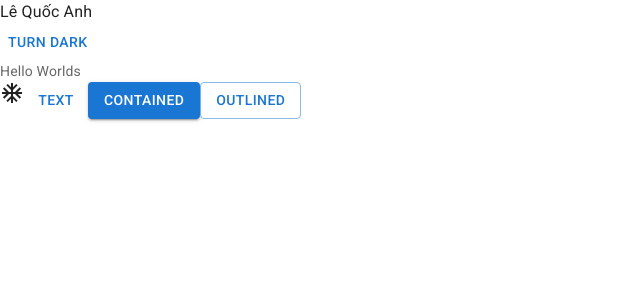
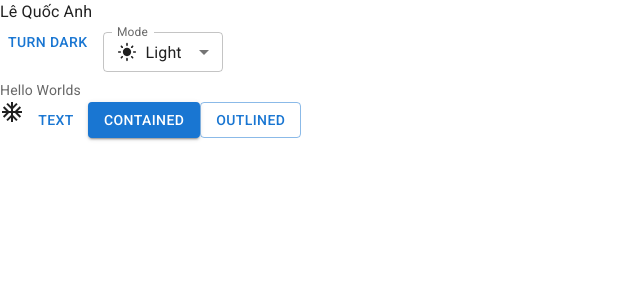
Before and after one commit to payyer/trello-client, a React (Vite) app: page / in a window 1280 px wide. Shown: the top 300 px of the page, without its empty margins (0-640 px from the left). Built offline with nearby package versions, Linux system fonts and the light colour scheme.

Commit message:
Create select dark/light mode with system

```diff
--- a/src/App.jsx
+++ b/src/App.jsx
@@ -1,8 +1,58 @@
 import Button from '@mui/material/Button'
+import Typography from '@mui/material/Typography';
 import AcUnitIcon from '@mui/icons-material/AcUnit';
-import Typography from '@mui/material/Typography';
+import { useColorScheme } from '@mui/material/styles';
+import InputLabel from '@mui/material/InputLabel';
+import MenuItem from '@mui/material/MenuItem';
+import Select from '@mui/material/Select';
+import FormControl from '@mui/material/FormControl';
 
-import { useColorScheme } from '@mui/material/styles';
+import LightModeIcon from '@mui/icons-material/LightMode';
+import DarkModeOutlinedIcon from '@mui/icons-material/DarkModeOutlined';
+import SettingsBrightnessIcon from '@mui/icons-material/SettingsBrightness';
+import Box from '@mui/material/Box';
+
+
+
+function ModeSelect() {
+  const {mode, setMode} = useColorScheme()
+  const handleChange = (event) => {
+    const selectedMode = event.target.value;
+    setMode(selectedMode)
+  }
+  return (
+    <FormControl sx={{ m: 1, minWidth: 120 }} size="small">
+      <InputLabel id="label-select-dark-light-mode">Mode</InputLabel>
+      <Select
+        labelId="label-select-dark-light-mode"
+        id="select-dark-light-mode"
+        value={mode}
+        label="Mode"
+        onChange={handleChange}
+      >
+
+        <MenuItem value={'light'}>
+          <Box sx={{display: 'flex', alignItems: 'center', gap: 1}}>
+            <LightModeIcon fontSize='small'/> Light
+          </Box>
+        </MenuItem>
+
+        <MenuItem value={'dark'}>
+          <Box sx={{display: 'flex', alignItems: 'center', gap: 1}}>
+            <DarkModeOutlinedIcon fontSize='small'/> Dark
+          </Box>
+        </MenuItem>
+
+        <MenuItem value={'system'}>
+          <Box sx={{display: 'flex', alignItems: 'center', gap: 1}}>
+            <SettingsBrightnessIcon fontSize='small'/> System
+          </Box>
+        </MenuItem>
+
+      </Select>
+    </FormControl>
+  )
+}
 
 function ModeToggle() {
   const { mode, setMode } = useColorScheme();
@@ -22,6 +72,7 @@
     <>
       <div>Lê Quốc Anh</div>
       <ModeToggle/>
+      <ModeSelect/>
       <Typography variant='body2' color={"text.secondary"}>Hello Worlds</Typography>
       <AcUnitIcon/>
       <Button variant="text">Text</Button>
```
